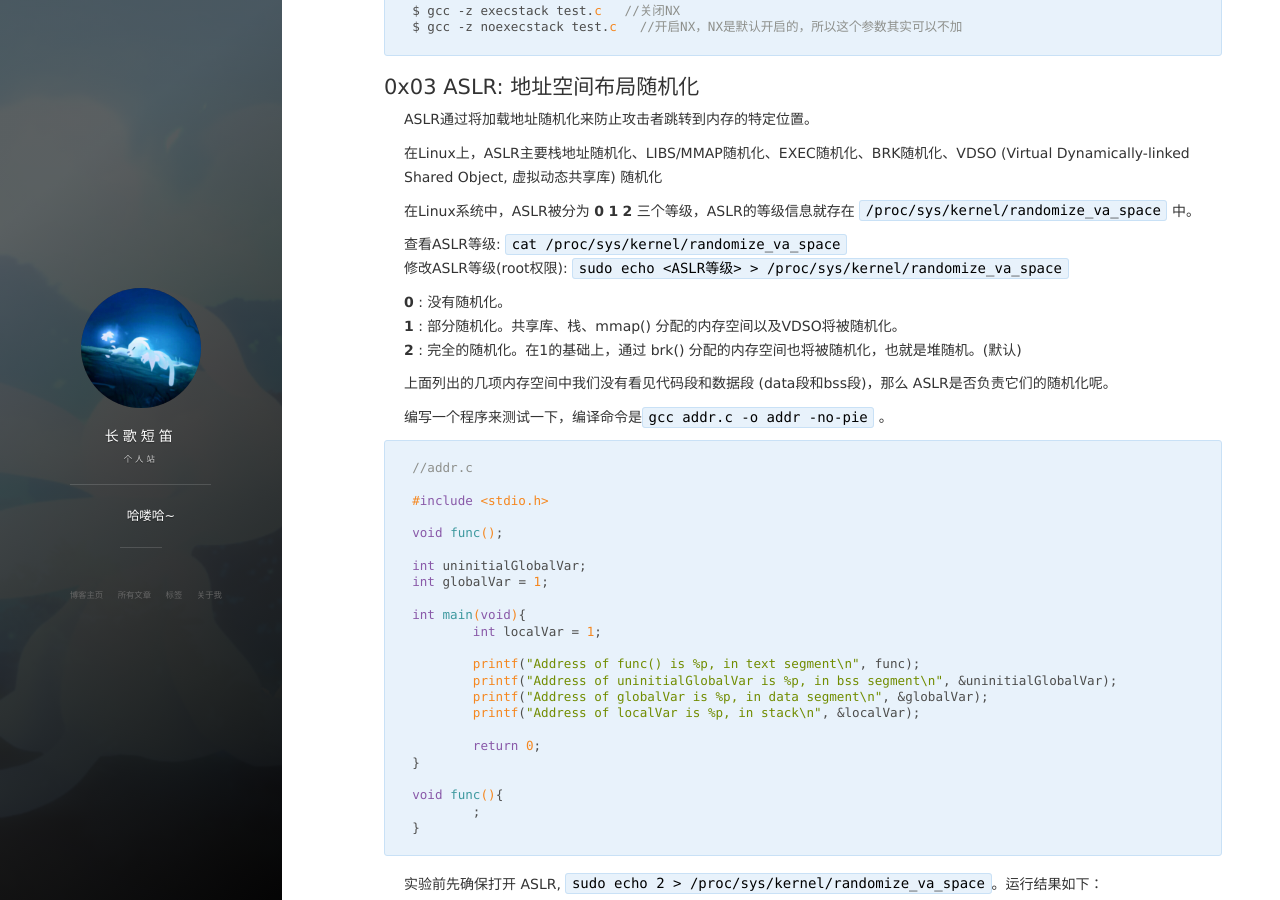
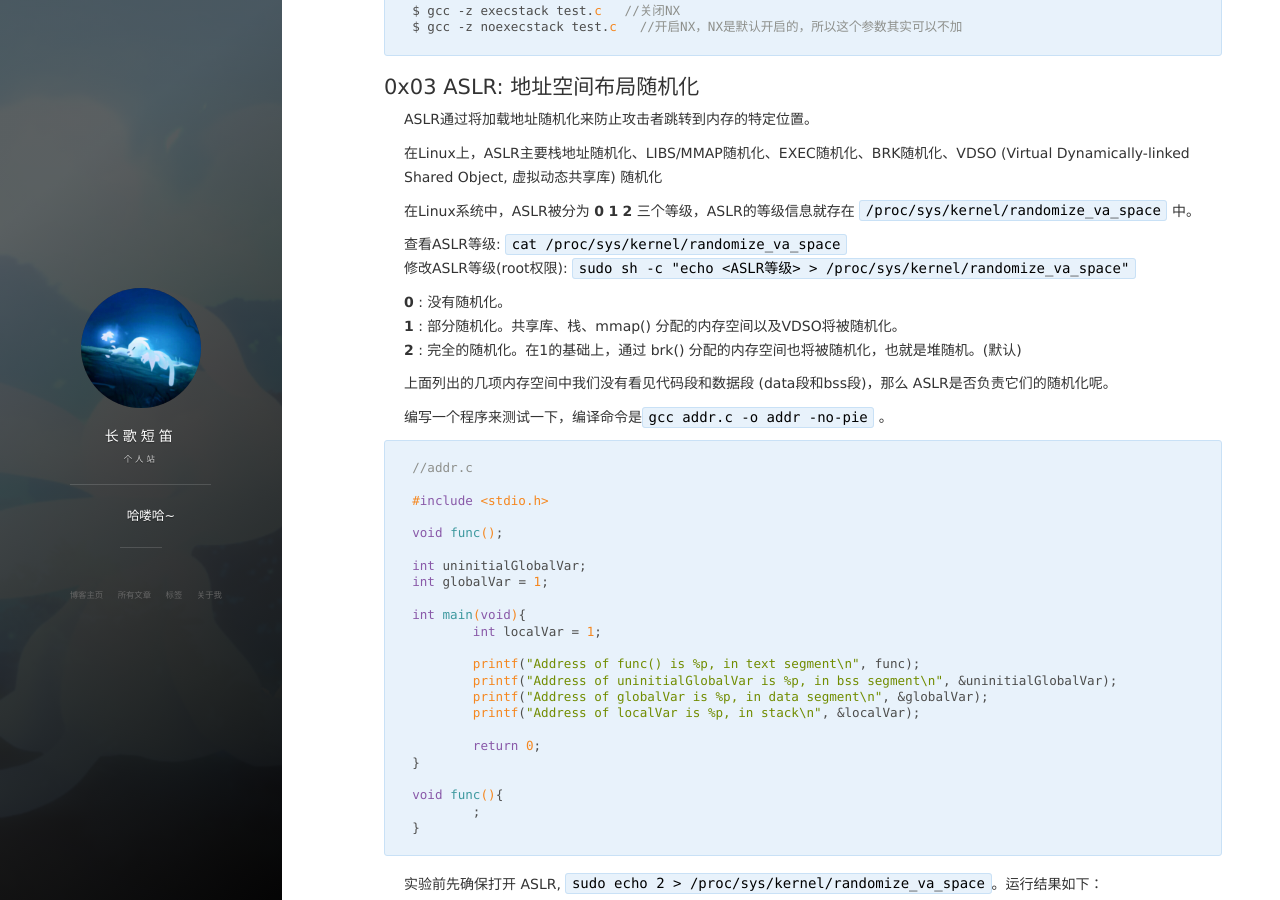
Before and after one commit to DemonSin/DemonSin.github.io, a Jekyll site: the page built from _posts/2018-04-21-Linux安全机制.md, in a window 1280 px wide and 900 px high, scrolled down 786 px. Built offline with Jekyll 4.4.1, drawn with Linux system fonts in a browser that asks for light colours; nearby versions of some CDN libraries; comment, search, counter and statistics services are not loaded; some of the changed lines change nothing that is shown.

Commit message:
emmmmmmm
emmmmmm

```diff
--- a/_config.yml
+++ b/_config.yml
@@ -18,12 +18,12 @@ social:
     # weibo:
     github: DemonSin
     # twitter:
-    mail: 1263662845@qq.com
+    mail: 1263662845#qq.com
 
 # 百度统计
 # 使用博客模板请去掉或者更换 id
 baidu:
-    id: 长歌短笛
+    id: e823761150b8c30926ac36b23fb4861d
 
 permalink: /:year/:month/:title/
 # Format
--- a/_posts/2018-04-21-Linux安全机制.md
+++ b/_posts/2018-04-21-Linux安全机制.md
@@ -48,7 +48,7 @@ ASLR通过将加载地址随机化来防止攻击者跳转到内存的特定位
 在Linux系统中，ASLR被分为 __0__ __1__ __2__ 三个等级，ASLR的等级信息就存在 `/proc/sys/kernel/randomize_va_space` 中。
 
 查看ASLR等级: `cat /proc/sys/kernel/randomize_va_space`
-修改ASLR等级(root权限): `sudo echo <ASLR等级> > /proc/sys/kernel/randomize_va_space`
+修改ASLR等级(root权限): `sudo sh -c "echo <ASLR等级> > /proc/sys/kernel/randomize_va_space"`
 
 __0__ : 没有随机化。
 __1__ : 部分随机化。共享库、栈、mmap() 分配的内存空间以及VDSO将被随机化。
```
